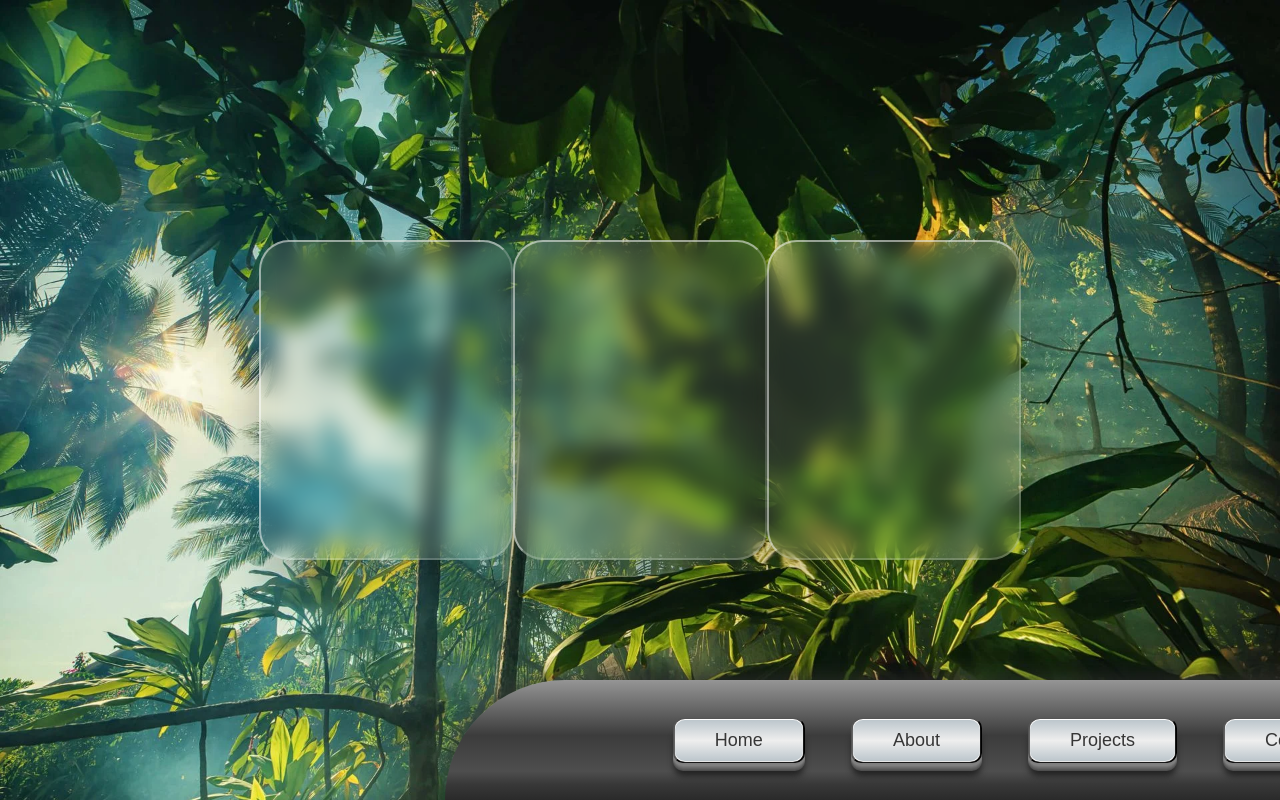
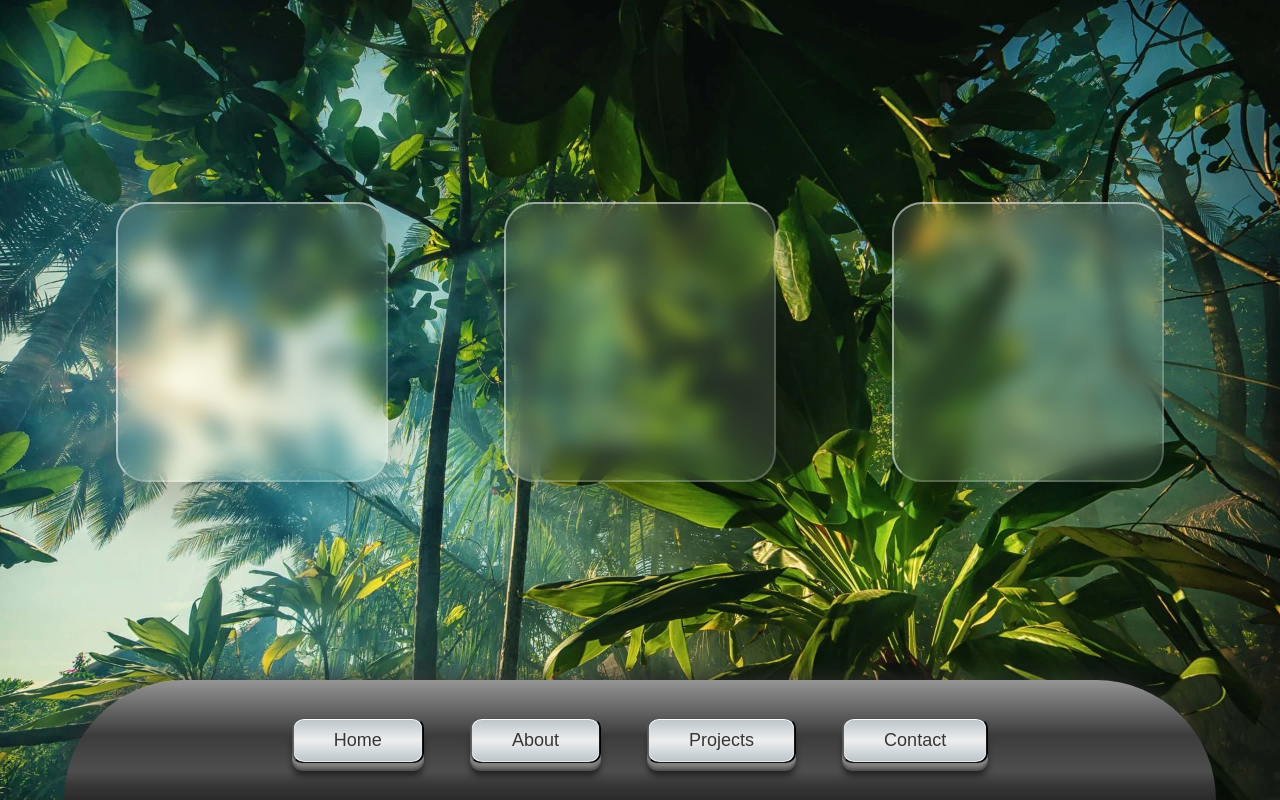
Before and after one commit to Liv4-code/planet-portfolio-site, a React (Create React App) app: page / in a window 1280 px wide. Built offline with nearby package versions, Linux system fonts and the light colour scheme; a web font is replaced by a local one.

Commit message:
Fixed card spacing projects section

```diff
--- a/src/Projects.js
+++ b/src/Projects.js
@@ -3,9 +3,11 @@ import "./Projects.scss";
 function Projects() {
     return (
         <div className="container">
-            <div className="card"></div>
-            <div className="card"></div>
-            <div className="card"></div>
+            <div className="projects">
+                <div className="card"></div>
+                <div className="card"></div>
+                <div className="card"></div>
+            </div>
         </div>
     );
 }
--- a/src/Projects.scss
+++ b/src/Projects.scss
@@ -4,19 +4,25 @@ $breakpoint-sml-cellphone: 500px;
 $breakpoint-xsml-cellphone: 400px;
 
 .container {
-    //     background: url("./assets/forest.webp");
-    //     background-size: cover;
-    //     background-repeat: no-repeat;
     height: 100vh;
     color: rgb(241, 241, 241);
+    position: relative;
     display: flex;
     justify-content: center;
     align-items: center;
 
+    .projects {
+        position: absolute;
+        display: flex;
+        justify-content: space-around;
+        align-items: center;
+    }
+
     .card {
+        margin: 0 5% 10% 5%;
         padding: 5%;
-        width: 250px;
-        height: 30vh;
+        width: 30vw;
+        height: 20vh;
         background: rgba(255, 255, 255, 0.1);
         box-shadow: 0 25px 45px rgba(0, 0, 0, 0.2);
         border-radius: 30px;
@@ -34,6 +40,6 @@ $breakpoint-xsml-cellphone: 400px;
     background: url("./assets/forest.webp");
     background-size: cover;
     background-repeat: no-repeat;
-    height: 100%;
+    height: 100vh;
     width: 100vw;
 }
```
